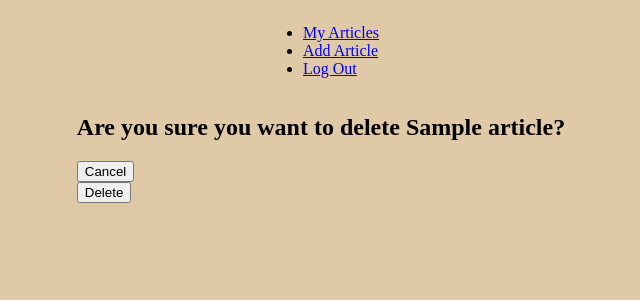
After one commit to btsybm/articletracker, a Django app: page /articles/1/delete/ in a window 1280 px wide. The commit adds this page. Shown: the top 300 px of the page, without its empty margins (319-959 px from the left). Run offline with Django 3.2, Linux system fonts and the light colour scheme; a user stored in the database is signed in; tables that the repository leaves empty hold one stand-in row (values such as "Sample post").

Commit message:
edit and delete functionality

```diff
--- a/main_app/templates/articles/detail.html
+++ b/main_app/templates/articles/detail.html
@@ -23,6 +23,10 @@
   <div class="divs">
     <p>Notes: {{ article.notes }}</p>
   </div>
+  <div class="divs">
+      <a href="{% url 'articles_update' article.id %}" class="btn warn">Edit</a>
+      <a href="{% url 'articles_delete' article.id %}" class="btn danger">Delete</a>
+    </div>
 </section>
 
 {% endblock %}
--- /dev/null
+++ b/main_app/templates/main_app/article_confirm_delete.html
@@ -0,0 +1,22 @@
+{% extends 'base.html' %}
+{% load static %}
+
+{% block content %}
+
+{% comment %} <div class="page-header">
+  <h1>Delete Article?</h1>
+</div> {% endcomment %}
+<h2>Are you sure you want to delete {{ object.title }}?</h2>
+<a
+    href="{% url 'articles_detail' article.id %}"
+    class="btn secondary"
+  >
+    <button>Cancel</button>
+  </a>
+<form action="" method="POST" class="form">
+  {% csrf_token %}
+
+  <button type="submit" >Delete</button>
+</form>
+
+{% endblock %}
--- a/main_app/urls.py
+++ b/main_app/urls.py
@@ -7,4 +7,6 @@ urlpatterns = [
   path('articles/<int:article_id>/', views.articles_detail, name='articles_detail'),
   path('accounts/signup/', views.signup, name='signup'),
   path('articles/create/', views.ArticleCreate.as_view(), name='articles_create'),
+  path('articles/<int:pk>/update/', views.ArticleUpdate.as_view(), name='articles_update'),
+  path('articles/<int:pk>/delete/', views.ArticleDelete.as_view(), name='articles_delete'),
 ]
--- a/main_app/views.py
+++ b/main_app/views.py
@@ -6,7 +6,7 @@ from django.contrib.auth import login
 from django.contrib.auth.forms import UserCreationForm
 from django.contrib.auth.decorators import login_required
 from django.contrib.auth.mixins import LoginRequiredMixin
-from django.views.generic.edit import CreateView
+from django.views.generic.edit import CreateView, UpdateView, DeleteView
 
 
 
@@ -33,6 +33,16 @@ class ArticleCreate(LoginRequiredMixin, CreateView):
     return super().form_valid(form)
 
 
+class ArticleUpdate(LoginRequiredMixin, UpdateView):
+  model = Article
+  fields = ['title', 'publication', 'body', 'notes']
+
+class ArticleDelete(LoginRequiredMixin, DeleteView):
+  model = Article
+  success_url = '/articles/'
+
+
+
 def signup(request):
   error_message = ''
   if request.method == 'POST':
```
Also changed, not shown: main_app/templates/main_app/article_form.html (+10 -2 lines), main_app/static/css/base.css (line endings or trailing spaces).
